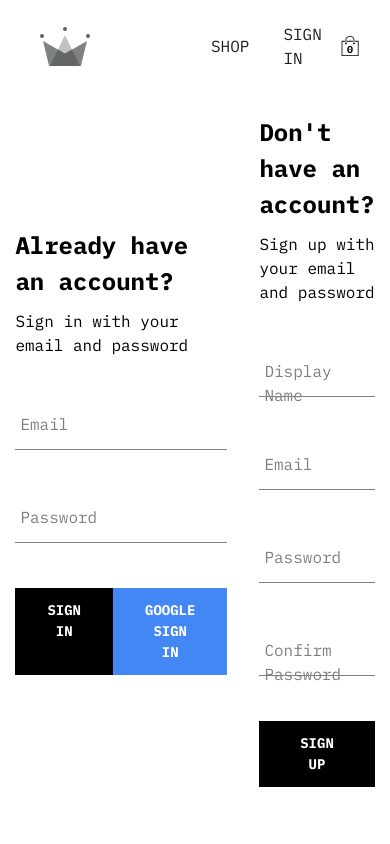
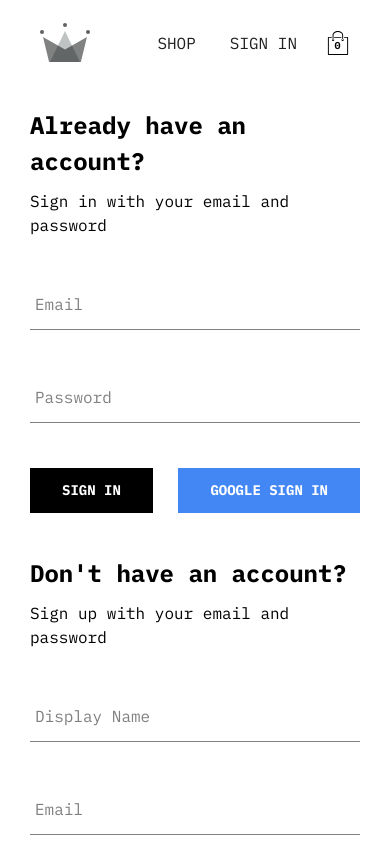
Before and after one commit to frontendfixer/crwn-clothing, a React (Vite) app: page /auth in a window 390 px wide. Shown: the top 844 px of the page. Built offline with nearby package versions, Linux system fonts and the light colour scheme; no server answers.

Commit message:
add: responsiveness

```diff
--- a/src/components/directory/directory.style.scss
+++ b/src/components/directory/directory.style.scss
@@ -4,4 +4,8 @@
   width: 100%;
   flex-wrap: wrap;
   justify-content: space-between;
+  flex-direction: column;
+  @media screen and (min-width: 768px) {
+    flex-direction: row;
+  }
 }
--- a/src/components/sign-in-form/sign-in-form.styles.scss
+++ b/src/components/sign-in-form/sign-in-form.styles.scss
@@ -1,6 +1,6 @@
 .sign-in-container {
   display: flex;
-  width: 25rem;
+  max-width: 25rem;
   flex-direction: column;
 
   h2 {
--- a/src/components/sign-up-form/sign-up-form.styles.scss
+++ b/src/components/sign-up-form/sign-up-form.styles.scss
@@ -1,6 +1,6 @@
 .sign-up-container {
   display: flex;
-  width: 23.75rem;
+  max-width: 23.75rem;
   flex-direction: column;
 
   h2 {
--- a/src/routes/authentication/authentication.styles.scss
+++ b/src/routes/authentication/authentication.styles.scss
@@ -4,4 +4,8 @@
   align-items: center;
   justify-content: center;
   gap: 2rem;
+  flex-direction: column;
+  @media screen and (min-width: 768px) {
+    flex-direction: row;
+  }
 }
--- a/src/routes/navigation/navigation.styles.scss
+++ b/src/routes/navigation/navigation.styles.scss
@@ -16,8 +16,6 @@
 
   .nav-links-container {
     display: flex;
-    width: 50%;
-    height: 100%;
     align-items: center;
     justify-content: flex-end;
     gap: 0.125rem;
```
